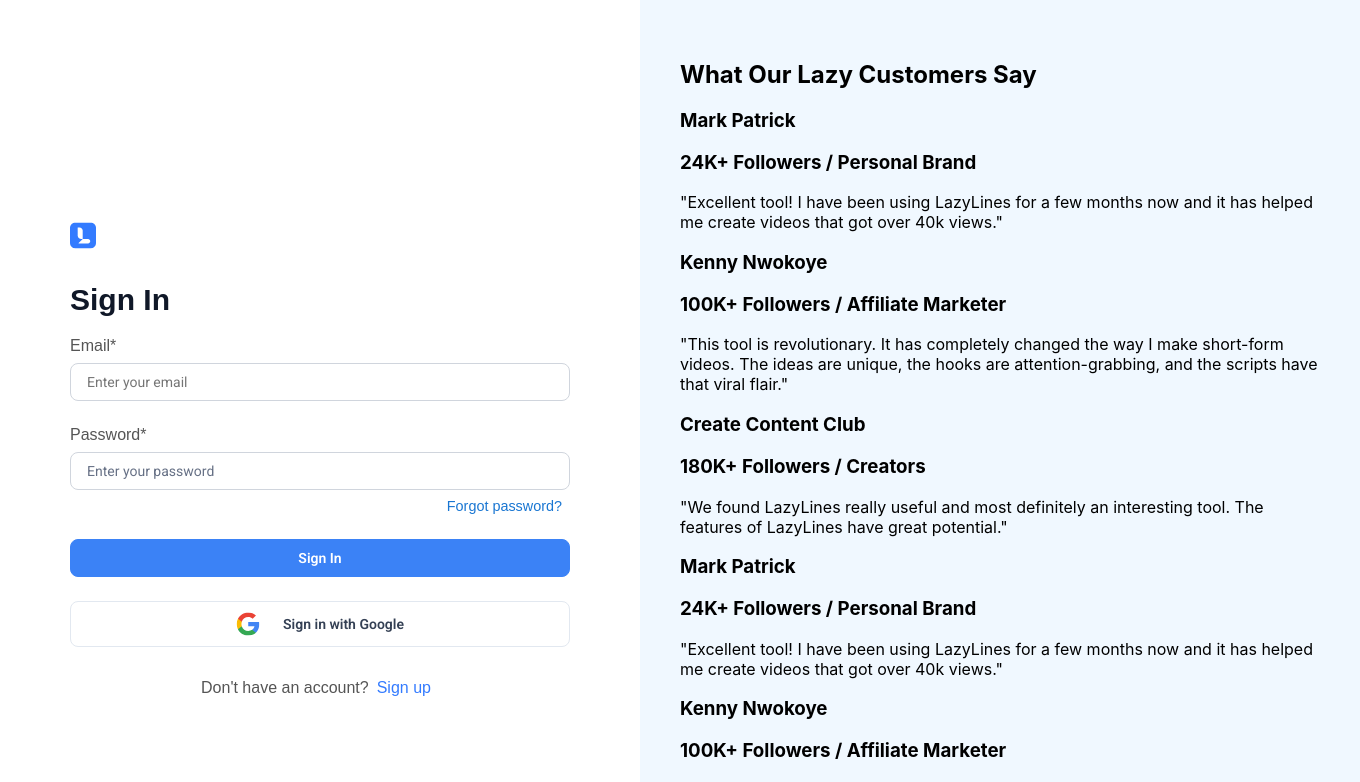
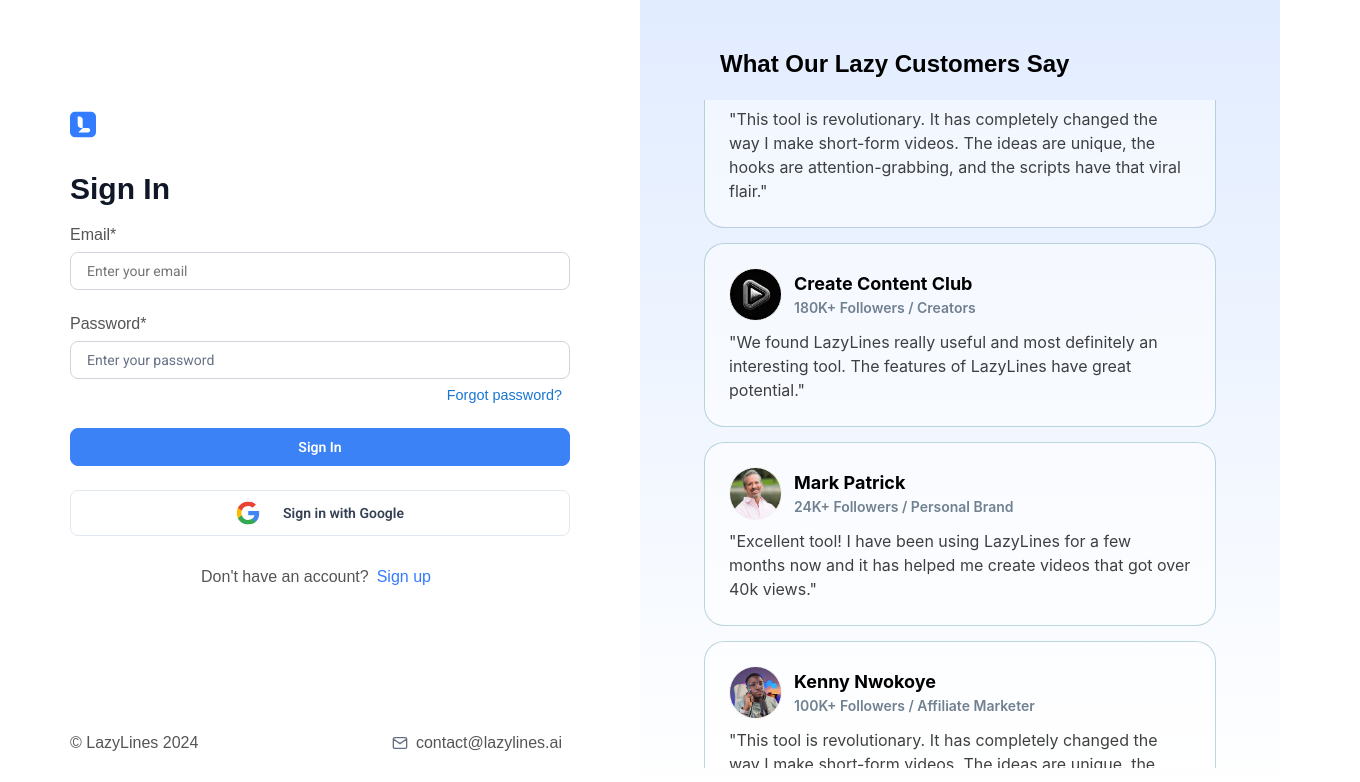
Before and after one commit to AndRoo97/LazyLines, a React (Create React App) app in the folder lazylines-clone/: page / in a window 1280 px wide. Shown: the top 782 px of the page, 1360 px wide, since content can reach past the window. Built offline with nearby package versions, Linux system fonts and the light colour scheme.

Commit message:
Kártyák kinézetének módosítása, benne lévő adatok és képek formázása és elrendezése.

```diff
--- a/lazylines-clone/src/components/Comments.css
+++ b/lazylines-clone/src/components/Comments.css
@@ -1,8 +1,118 @@
 .comments-container {
-    width: 100%;
-    background-color: #f0f8ff;
-    padding: 40px;
+    position: fixed;
+    top: 0;
+    bottom: 0;
+    right: 0;
+    width: 50vw;
+    overflow: hidden;
     display: flex;
     justify-content: center;
+    align-items: flex-end;
+    pointer-events: none;
+    background-image: linear-gradient(to top, white, #E1ECFF);
+    border: none;
+    margin: 0;
+    flex-direction: column;
+    box-sizing: border-box;
+  }
+.comments-header {
+    font-family: 'Poppins', sans-serif;
+    font-weight: 300;
+    position: absolute;
+    top: 50px;
+    left: 1rem;
+    text-align: left;
+    width: auto;
+    z-index: 10;
+    box-sizing: border-box;
+    padding-left: 4rem;
+    padding-right:4rem;
+  }
+
+  .comments-wrapper {
+    bottom: 64px;
+    width: 100%;
+    height: 85vh;
+    padding-top: 20px;
+    padding-bottom: 20px;
+    padding-left: 16px;
+    padding-right: 16px;
+    margin-left: auto;
+    margin-right: auto;
+    margin-top: 100px;
+    margin-bottom: 32px;
+    background-color: transparent;
+    display: flex;
+    flex-direction: column;
     align-items: center;
-};
+    justify-content: center;
+    overflow: hidden;
+    box-sizing: border-box;
+    padding-left:4rem;
+    padding-right:4rem;
+  }
+
+  .comments-wrapper h2 {
+    margin: 0;
+  }
+
+.comment-card {
+    background-color: rgba(255, 255, 255, 0.5);
+    border: 1px solid rgba(2, 91, 126, 0.25);
+    padding: 24px;
+    display: flex;
+    flex-direction: column;
+    border-radius: 20px;
+    margin-top: 15px;
+    margin-bottom: 15px;
+    box-sizing: border-box;
+  }
+
+  .comment-header {
+    display: flex;
+    gap: 12px;
+    box-sizing: border-box;
+    max-height: 50px;
+  }
+
+  .testimonial-image-container {
+    border-radius: 50%;
+    border: 1px solid #F2F2F2;
+    width: 53px;
+    height: 53px;
+    background-repeat: no-repeat;
+    background-size: contain;
+    box-sizing: border-box;
+  }
+
+  .comment-info {
+    display: flex;
+    flex-direction: column;
+    box-sizing: border-box;
+  }
+
+  .comment-name {
+    margin-top: 5px;
+    margin-bottom: 5px;
+    color: black;
+    font-size: 18px;
+    font-weight: bold;
+    box-sizing: border-box;
+  }
+
+  .comment-title {
+    margin-top: 4px;
+    color: #708090;
+    font-size: 14px;
+    font-weight: 600;
+    line-height: 0.665;
+    box-sizing: border-box;
+  }
+
+  .comment-text {
+    margin-top: 12px;
+    color: rgba(0, 0, 0, 0.75);
+    font-size: 16px;
+    line-height: 1.5;
+    box-sizing: border-box;
+  }
```
